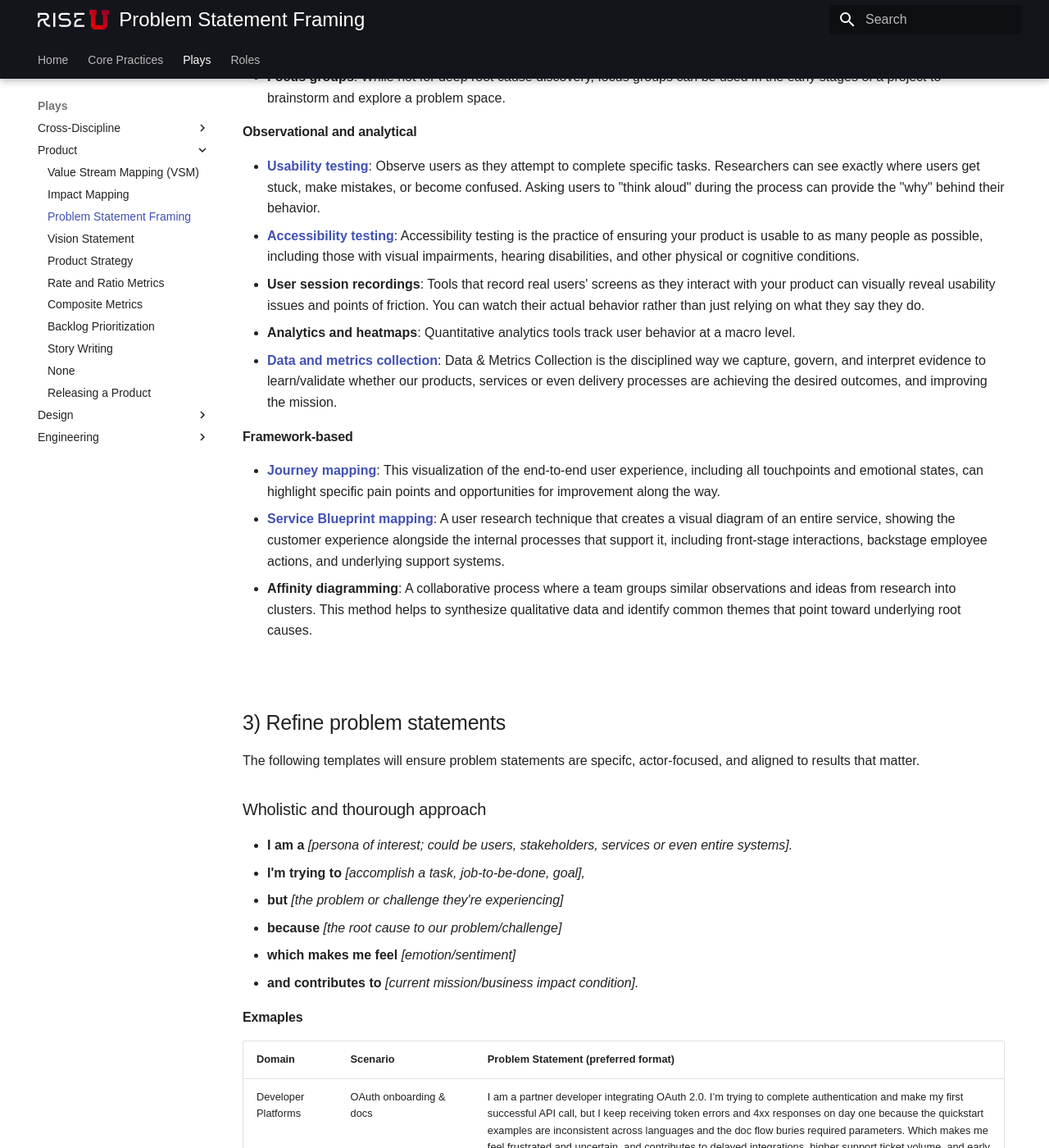
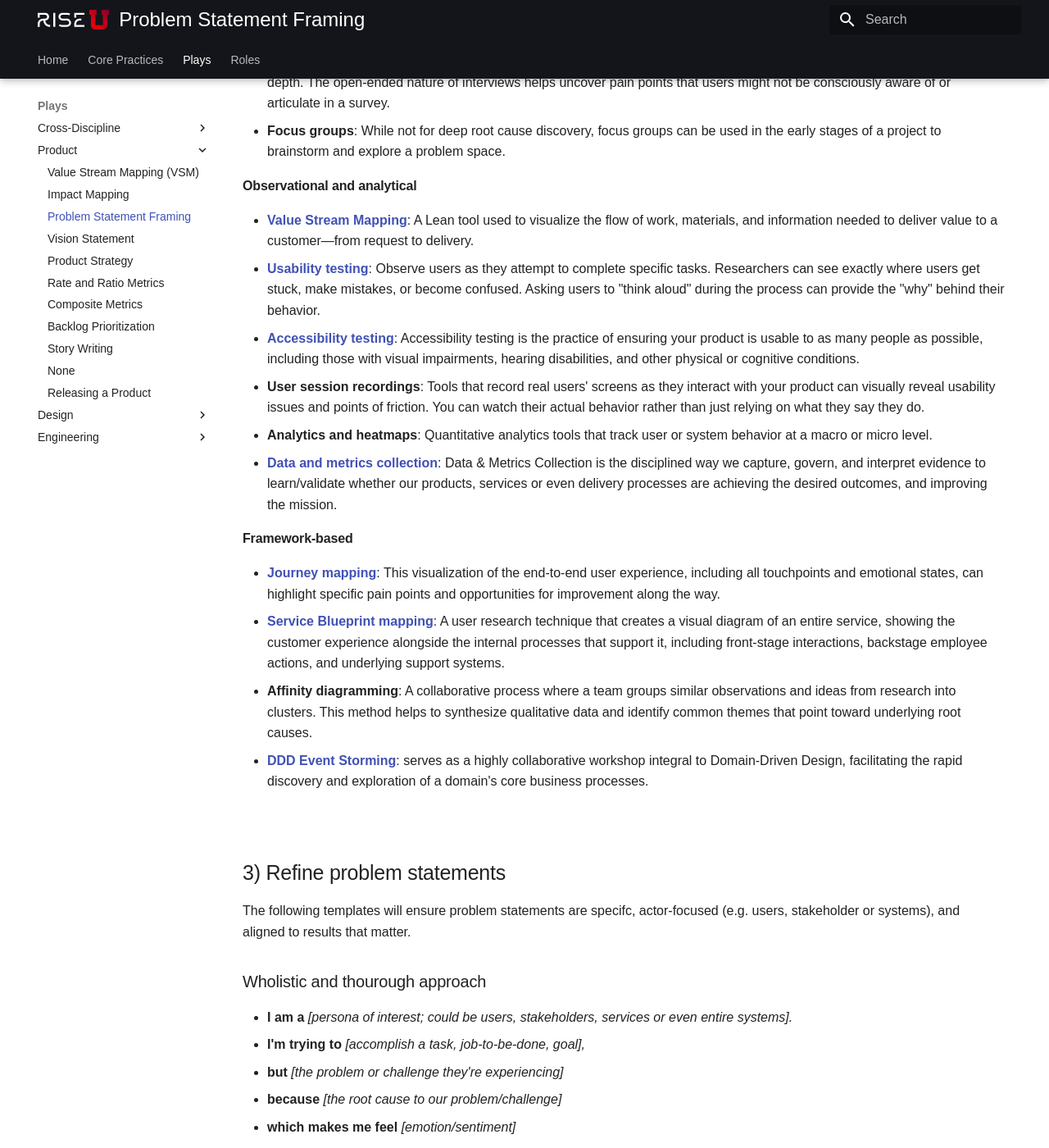
Before and after one commit to rise8-us/delivery-playbooks, an MkDocs documentation site: the page built from docs/content/plays/product/problem-statement-framing.md, in a window 1280 px wide and 1400 px high, scrolled down 1091 px. Shown: the whole window at 82% size. Built offline with MkDocs 1.6.1 and Material for MkDocs 9.7.7, drawn with Linux system fonts in a browser that asks for light colours; some of the changed text lies outside the part shown.

Commit message:
Update problem-statement-framing.md

```diff
--- a/docs/content/plays/product/problem-statement-framing.md
+++ b/docs/content/plays/product/problem-statement-framing.md
@@ -1,4 +1,6 @@
 # Problem Statement Framing
+
+> Step-by-step guidance to synthesizing, refining and prioritizing problem statements
 
 ## 1) Identify and contextualize the problem
 
@@ -31,22 +33,24 @@
 
 #### Observational and analytical
 
+* [**Value Stream Mapping**](https://delivery-playbooks.rise8.us/content/plays/product/value-stream-mapping/): A Lean tool used to visualize the flow of work, materials, and information needed to deliver value to a customer—from request to delivery.
 * [**Usability testing**](https://delivery-playbooks.rise8.us/content/practices/user-research/#usability-testing): Observe users as they attempt to complete specific tasks. Researchers can see exactly where users get stuck, make mistakes, or become confused. Asking users to "think aloud" during the process can provide the "why" behind their behavior.
 * [**Accessibility testing**](https://delivery-playbooks.rise8.us/content/practices/user-research/#accessibility-testing): Accessibility testing is the practice of ensuring your product is usable to as many people as possible, including those with visual impairments, hearing disabilities, and other physical or cognitive conditions.
 * **User session recordings**: Tools that record real users' screens as they interact with your product can visually reveal usability issues and points of friction. You can watch their actual behavior rather than just relying on what they say they do.
-* **Analytics and heatmaps**: Quantitative analytics tools track user behavior at a macro level.
+* **Analytics and heatmaps**: Quantitative analytics tools that track user or system behavior at a macro or micro level.
 * [**Data and metrics collection**](https://delivery-playbooks.rise8.us/content/practices/data-and-metrics-collection/): Data & Metrics Collection is the disciplined way we capture, govern, and interpret evidence to learn/validate whether our products, services or even delivery processes are achieving the desired outcomes, and improving the mission.
 
 #### Framework-based
 * [**Journey mapping**](https://delivery-playbooks.rise8.us/content/plays/design/journey-mapping/): This visualization of the end-to-end user experience, including all touchpoints and emotional states, can highlight specific pain points and opportunities for improvement along the way.
 * [**Service Blueprint mapping**](https://delivery-playbooks.rise8.us/content/plays/design/service-blueprint/): A user research technique that creates a visual diagram of an entire service, showing the customer experience alongside the internal processes that support it, including front-stage interactions, backstage employee actions, and underlying support systems.
 * **Affinity diagramming**: A collaborative process where a team groups similar observations and ideas from research into clusters. This method helps to synthesize qualitative data and identify common themes that point toward underlying root causes.
+* [**DDD Event Storming**](https://delivery-playbooks.rise8.us/content/plays/engineering/DDD-Eventstorm/): serves as a highly collaborative workshop integral to Domain-Driven Design, facilitating the rapid discovery and exploration of a domain's core business processes.
 
 <br/>
 
 ## 3) Refine problem statements
 
-The following templates will ensure problem statements are specifc, actor-focused, and aligned to results that matter.
+The following templates will ensure problem statements are specifc, actor-focused (e.g. users, stakeholder or systems), and aligned to results that matter.
 
 ### Wholistic and thourough approach
 
```
